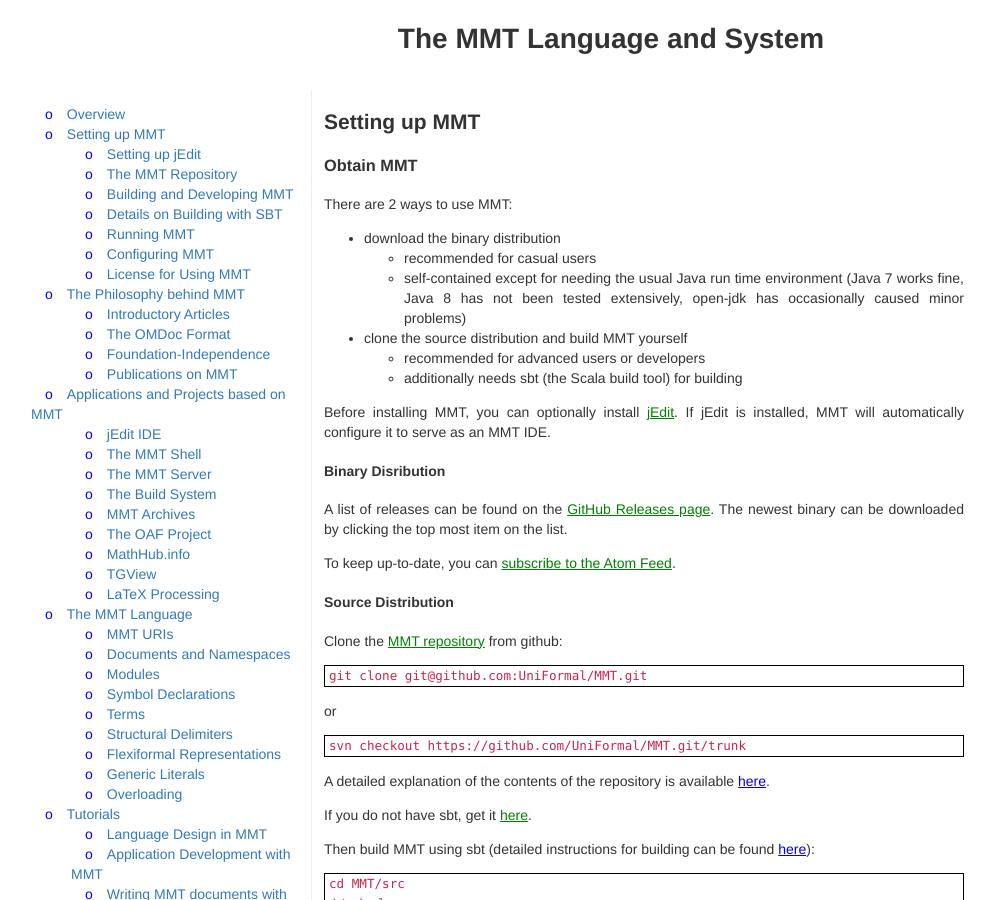
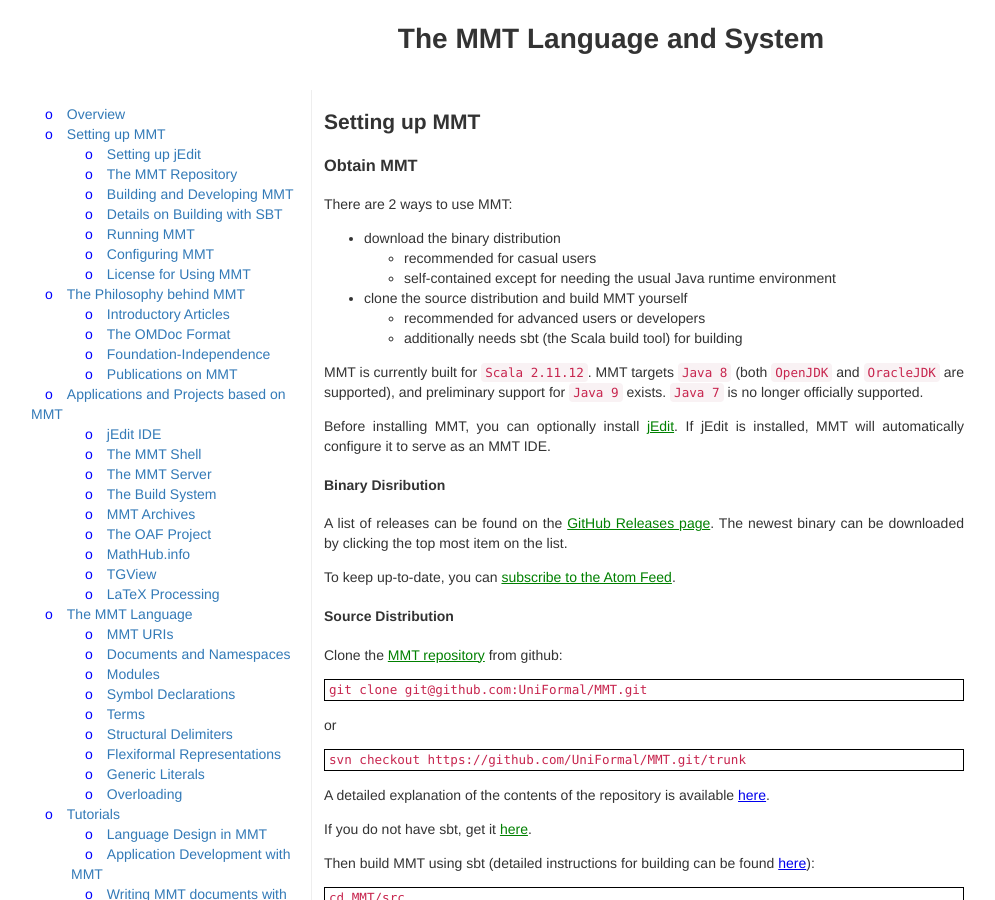
Before and after one commit to UniFormal/uniformal.github.io, a Jekyll site: the page built from doc/setup/index.md, in a window 1280 px wide and 900 px high. Shown: the whole window, without its empty margins (29-1024 px from the left). Built offline with Jekyll 4.4.1, drawn with Linux system fonts in a browser that asks for light colours.

Commit message:
Update index.md

```diff
--- a/doc/setup/index.md
+++ b/doc/setup/index.md
@@ -9,10 +9,12 @@
 
 * download the binary distribution
   * recommended for casual users
-  * self-contained except for needing the usual Java run time environment (Java 7 works fine, Java 8 has not been tested extensively, open-jdk has occasionally caused minor problems)
+  * self-contained except for needing the usual Java runtime environment
 * clone the source distribution and build MMT yourself
   * recommended for advanced users or developers
   * additionally needs sbt (the Scala build tool) for building
+
+MMT is currently built for `Scala 2.11.12`. MMT targets `Java 8` (both `OpenJDK` and `OracleJDK` are supported), and preliminary support for `Java 9` exists. `Java 7` is no longer officially supported.
 
 Before installing MMT, you can optionally install [jEdit](http://jedit.org/).
 If jEdit is installed, MMT will automatically configure it to serve as an MMT IDE.
```
